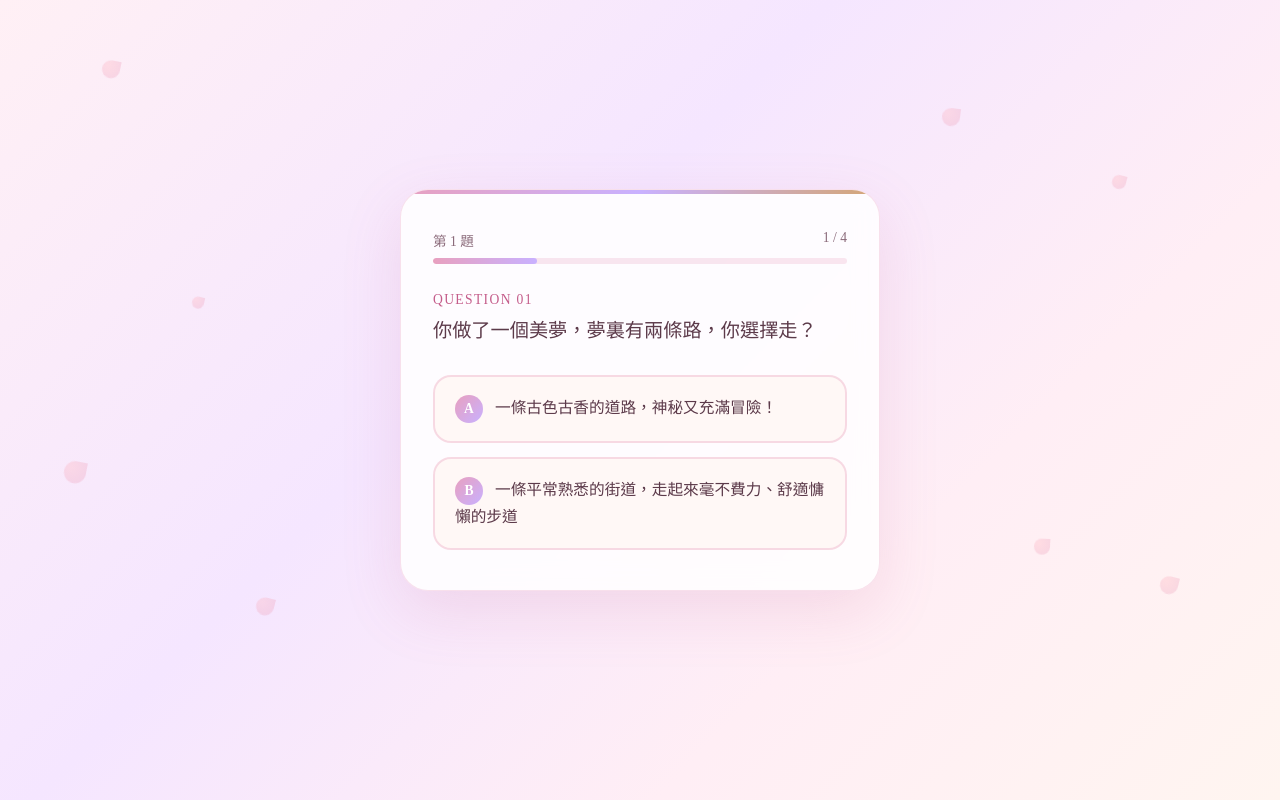
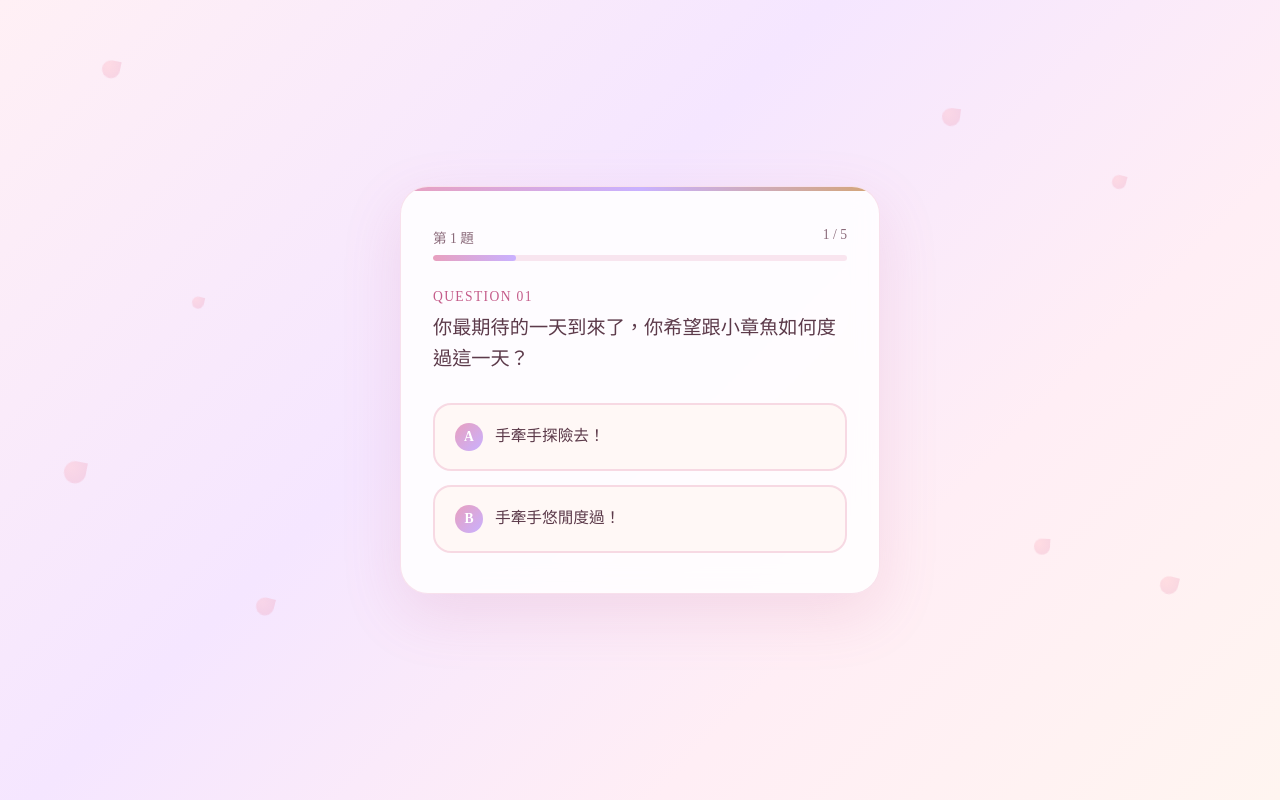
Before and after one commit to susan011890628-lgtm/birthday-quiz, a plain HTML site: page index.html in a window 1280 px wide. Both pictures are taken after a click on the button "開始測驗". Drawn offline with Linux system fonts and the light colour scheme; a web font is replaced by a local one.

Commit message:
Update questions to 5 items with 小章魚 theme and new A result 驚喜飯店解謎

```diff
--- a/index.html
+++ b/index.html
@@ -383,10 +383,10 @@
         <div class="progress-wrap">
           <div class="progress-text">
             <span id="progress-label">第 1 題</span>
-            <span id="progress-count">1 / 4</span>
+            <span id="progress-count">1 / 5</span>
           </div>
           <div class="progress-bar">
-            <div class="progress-fill" id="progress-fill" style="width: 25%"></div>
+            <div class="progress-fill" id="progress-fill" style="width: 20%"></div>
           </div>
         </div>
         <div class="question-num" id="q-num">QUESTION 01</div>
@@ -416,17 +416,24 @@
   <script>
     const questions = [
       {
-        text: "你做了一個美夢，夢裏有兩條路，你選擇走？",
+        text: "你最期待的一天到來了，你希望跟小章魚如何度過這一天？",
         options: [
-          { key: "A", text: "一條古色古香的道路，神秘又充滿冒險！" },
-          { key: "B", text: "一條平常熟悉的街道，走起來毫不費力、舒適慵懶的步道" }
+          { key: "A", text: "手牽手探險去！" },
+          { key: "B", text: "手牽手悠閒度過！" }
+        ]
+      },
+      {
+        text: "你跟小章魚一起出門，他會帶領你經過一條路？",
+        options: [
+          { key: "A", text: "一條古色古香的道路" },
+          { key: "B", text: "一條平常熟悉的街道" }
         ]
       },
       {
         text: "走到一個空地，發現有一張餐桌，餐桌上放的是？",
         options: [
-          { key: "A", text: "幾道接地氣的小吃，拿在手上隨意邊走邊吃，輕鬆又滿足" },
-          { key: "B", text: "擺設精致優雅的擺盤料理，搭著優雅音樂，一道道細細品嚐的頂級佳餚" }
+          { key: "A", text: "幾道接地氣的小吃，還有一個手工蛋糕" },
+          { key: "B", text: "擺設精致優雅的擺盤料理，搭著優雅音樂" }
         ]
       },
       {
@@ -447,10 +454,10 @@
 
     const results = {
       A: {
-        tag: "離日常遠一點",
-        icon: "🏛️",
-        title: "今年生日你需要的是「離日常遠一點」！",
-        desc: "我們將一起潛入一座充滿歷史與謎團的建築地標，展開一場刺激的深夜探索，並在夜色中享受專屬於我們的特別夜晚！"
+        tag: "驚喜飯店解謎",
+        icon: "🏨",
+        title: "今年生日你需要的是「驚喜飯店解謎」！",
+        desc: "我們將一起潛入一座充滿謎團與驚喜的飯店，展開一場刺激又甜蜜的解謎冒險，並在夜色中享受專屬於我們的特別夜晚！"
       },
       B: {
         tag: "無壓力的極致放鬆",
@@ -480,8 +487,8 @@
       document.getElementById('q-num').textContent = `QUESTION ${String(currentQ + 1).padStart(2, '0')}`;
       document.getElementById('q-text').textContent = q.text;
       document.getElementById('progress-label').textContent = `第 ${currentQ + 1} 題`;
-      document.getElementById('progress-count').textContent = `${currentQ + 1} / 4`;
-      document.getElementById('progress-fill').style.width = `${((currentQ + 1) / 4) * 100}%`;
+      document.getElementById('progress-count').textContent = `${currentQ + 1} / 5`;
+      document.getElementById('progress-fill').style.width = `${((currentQ + 1) / 5) * 100}%`;
 
       const optionsEl = document.getElementById('options');
       optionsEl.innerHTML = '';
```
